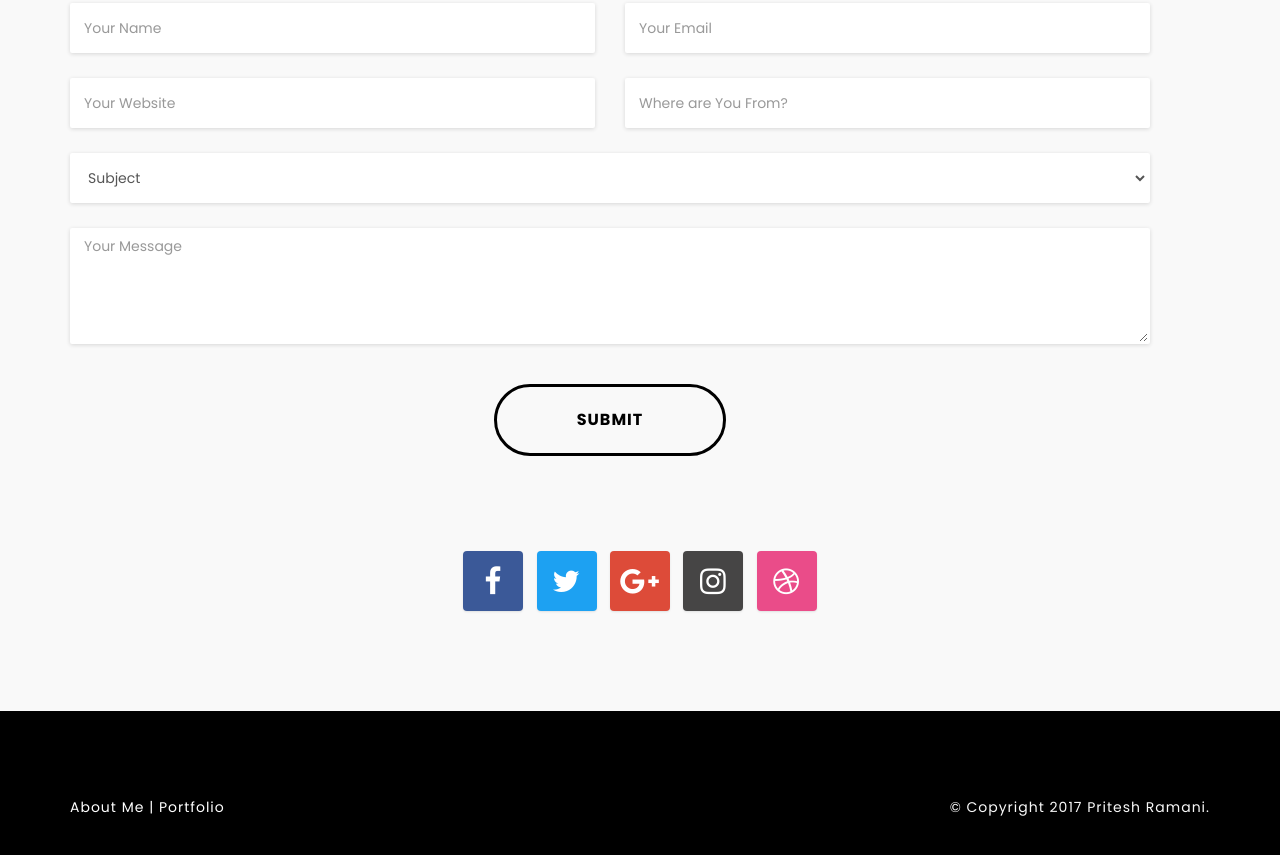
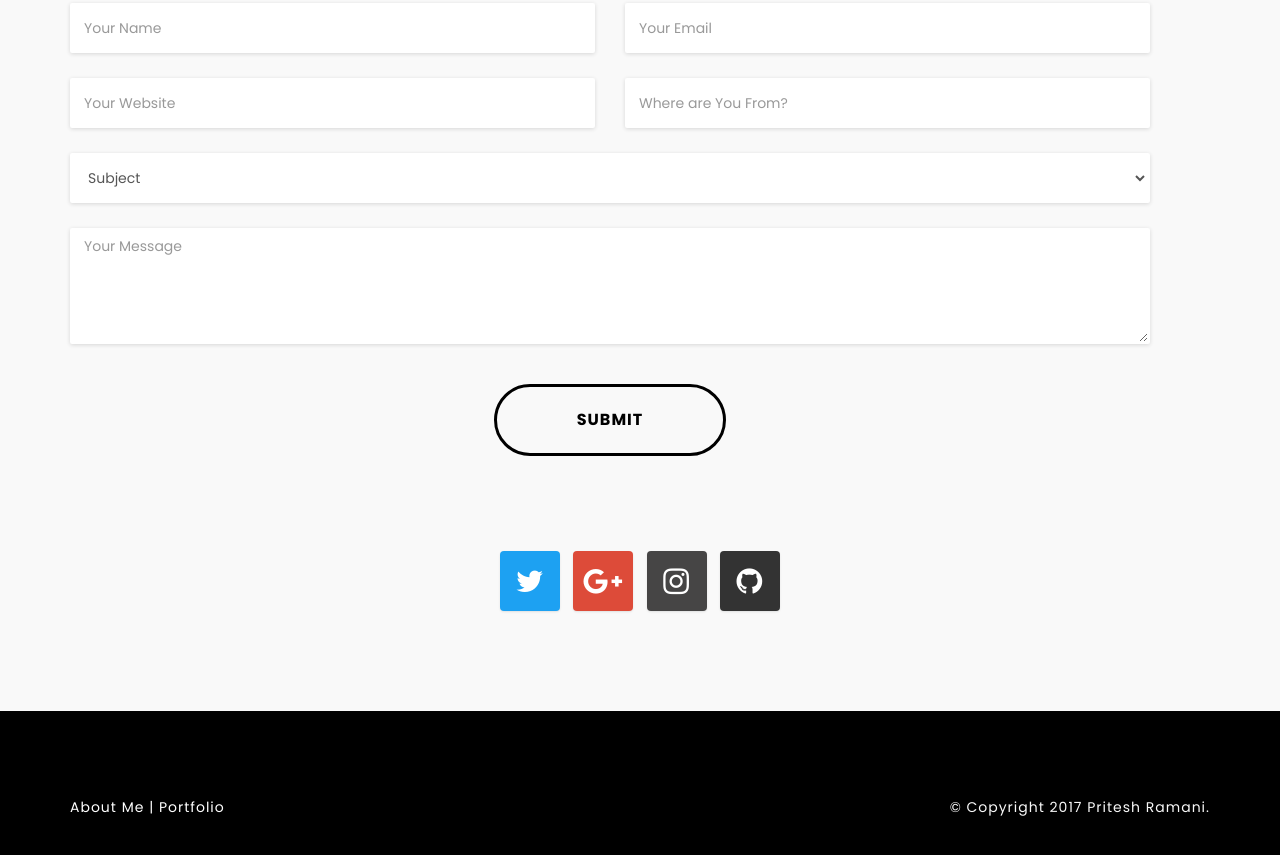
Before and after one commit to PriteshR/priteshr.github.io, a plain HTML site: page index.html in a window 1280 px wide. Shown: the part 3143-3998 px from the top of the page. Drawn offline with Linux system fonts and the light colour scheme; some packages are replaced by stand-ins of ours.

Commit message:
Update index.html

```diff
--- a/index.html
+++ b/index.html
@@ -525,11 +525,14 @@
 
       <div class="margin-top-80">
        <ul class="social-icon">
-         <li><a href="#" target="_blank" class="facebook"><i class="fa fa-facebook"></i></a></li>
+<!--          <li><a href="#" target="_blank" class="facebook"><i class="fa fa-facebook"></i></a></li> -->
          <li><a href="#" target="_blank" class="twitter"><i class="fa fa-twitter"></i></a></li>
-         <li><a href="#" target="_blank" class="google-plus"><i class="fa fa-google-plus"></i></a></li>
-         <li><a href="#" target="_blank" class="instagram"><i class="fa fa-instagram"></i></a></li>
-         <li><a href="#" target="_blank" class="dribbble"><i class="fa fa-dribbble"></i></a></li>
+         <li><a href="https://plus.google.com/106440873915344217365" target="_blank" class="google-plus"><i class="fa fa-google-plus"></i></a></li>
+         <li><a href="https://www.instagram.com/prits.ramani.1109/" target="_blank" class="instagram"><i class="fa fa-instagram"></i></a></li>
+	 <li><a href="https://github.com/PriteshR" target="_blank" class="github"><i class="fa fa-github"></i></a></li>
+
+
+<!--          <li><a href="#" target="_blank" class="dribbble"><i class="fa fa-dribbble"></i></a></li> -->
        </ul>
       </div>
 
```
